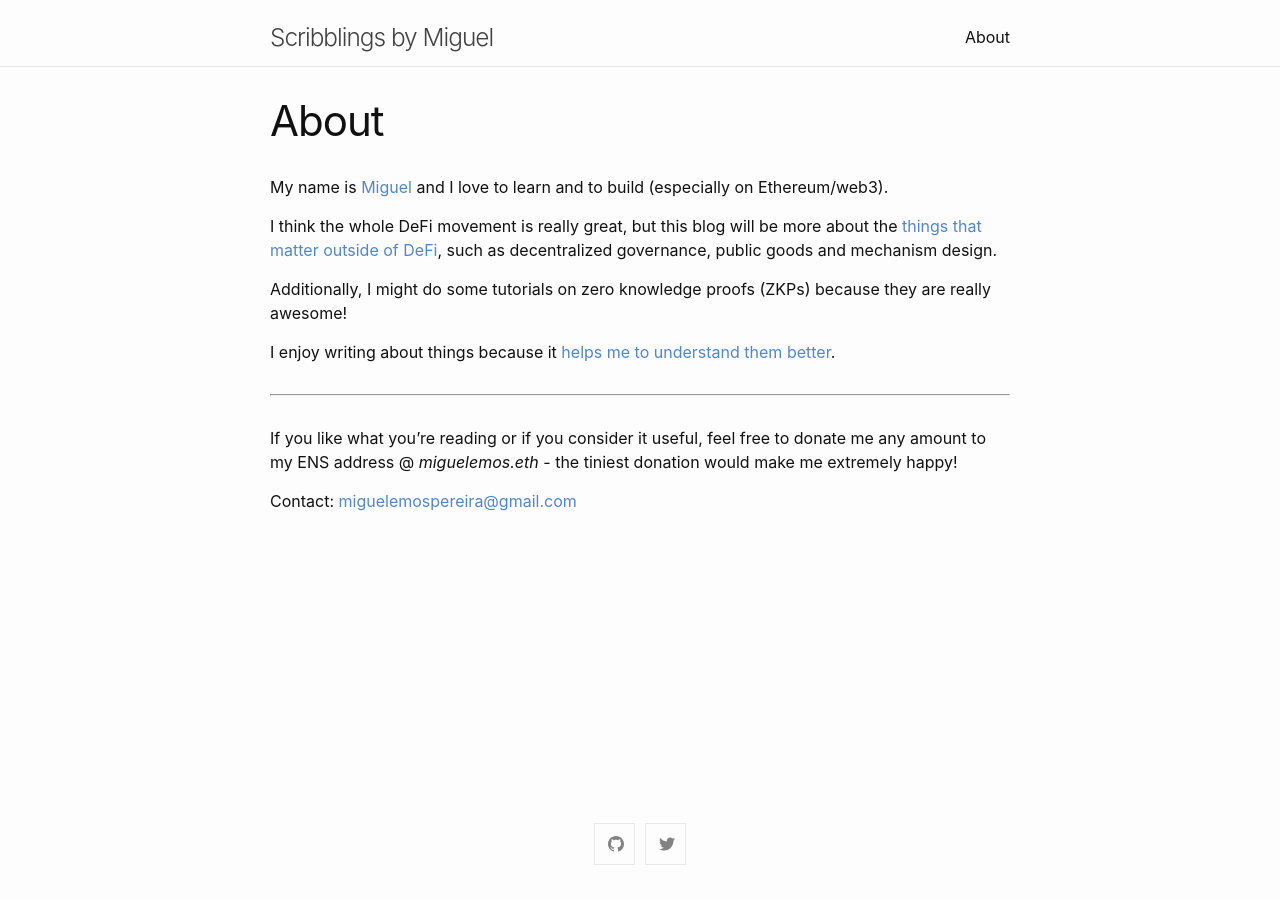
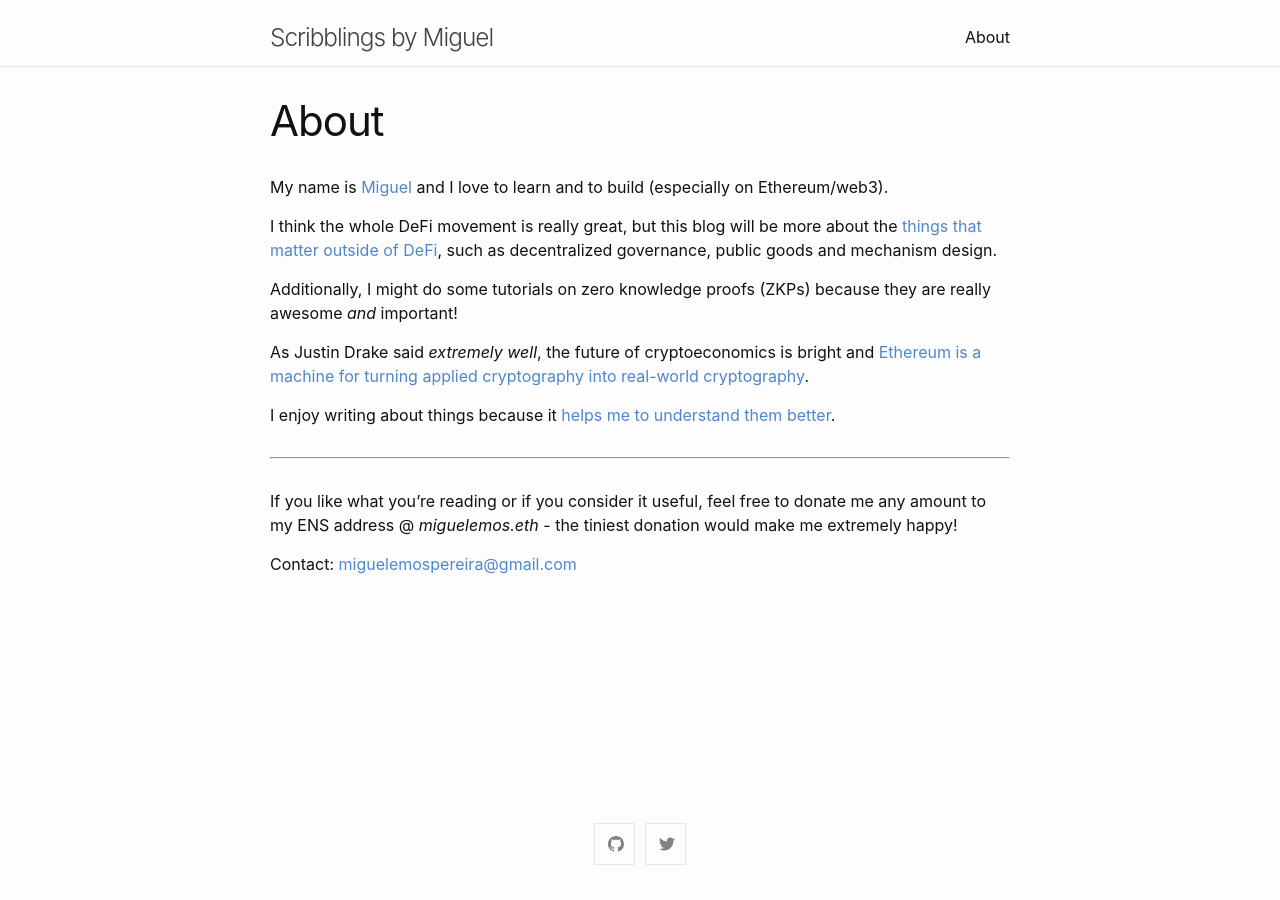
Before and after one commit to intldds/intldds.github.io, a Jekyll site: the page built from about.md, in a window 1280 px wide. Built offline with Jekyll 4.4.1, drawn with Linux system fonts in a browser that asks for light colours.

Commit message:
Update "about me" with Justin Drake quote!

```diff
--- a/about.md
+++ b/about.md
@@ -11,7 +11,10 @@ I think the whole DeFi movement is really great, but this blog will be more abou
 such as decentralized governance, public goods and mechanism design.
 
 Additionally, I might do some tutorials on zero knowledge proofs (ZKPs) because they are
-really awesome!
+really awesome *and* important!
+
+As Justin Drake said *extremely well*, the future of cryptoeconomics is bright and [Ethereum is a machine for turning applied
+cryptography into real-world cryptography](https://www.reddit.com/r/ethereum/comments/o4unlp/ama_we_are_the_efs_research_team_pt_6_23_june_2021/h2ric0r/?utm_source=share&utm_medium=web2x&context=3).
 
 I enjoy writing about things because it [helps me to understand them better](https://twitter.com/benjaminion_xyz/status/1368267425309933573).
 
```
